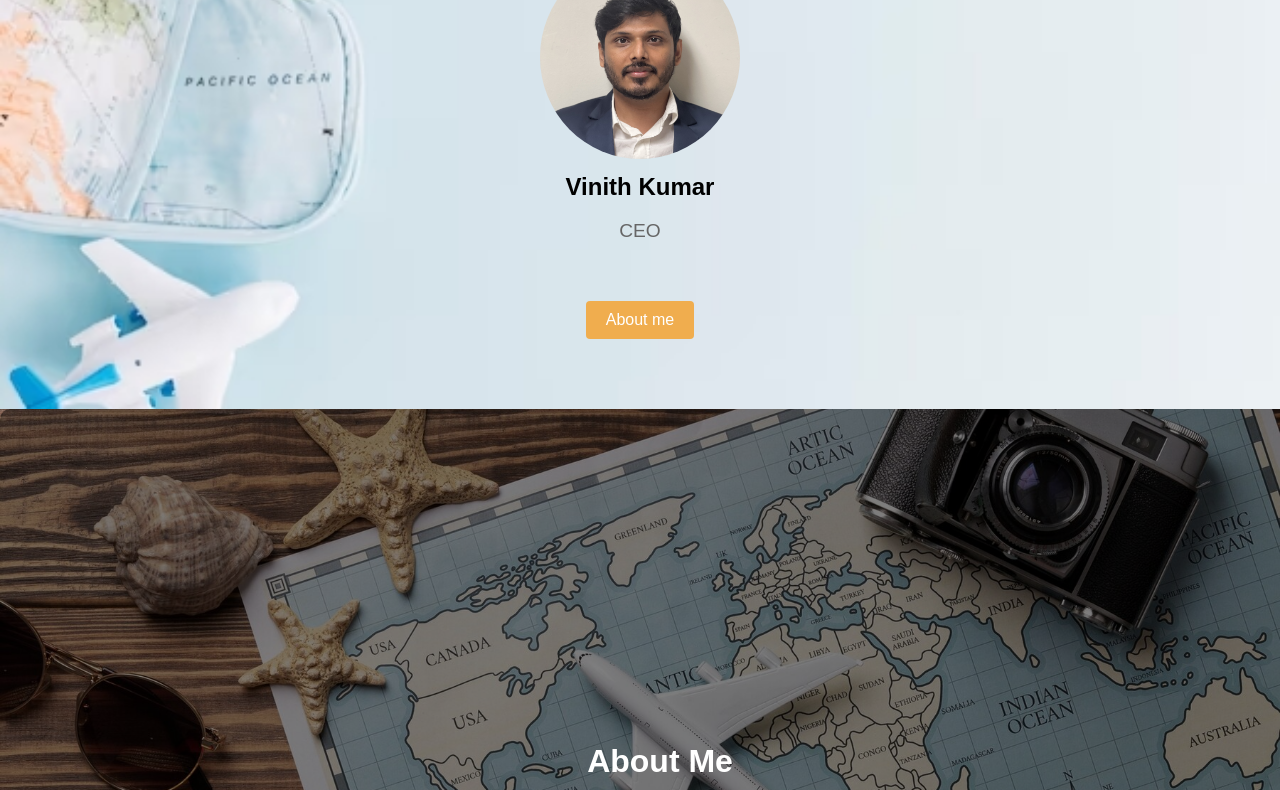
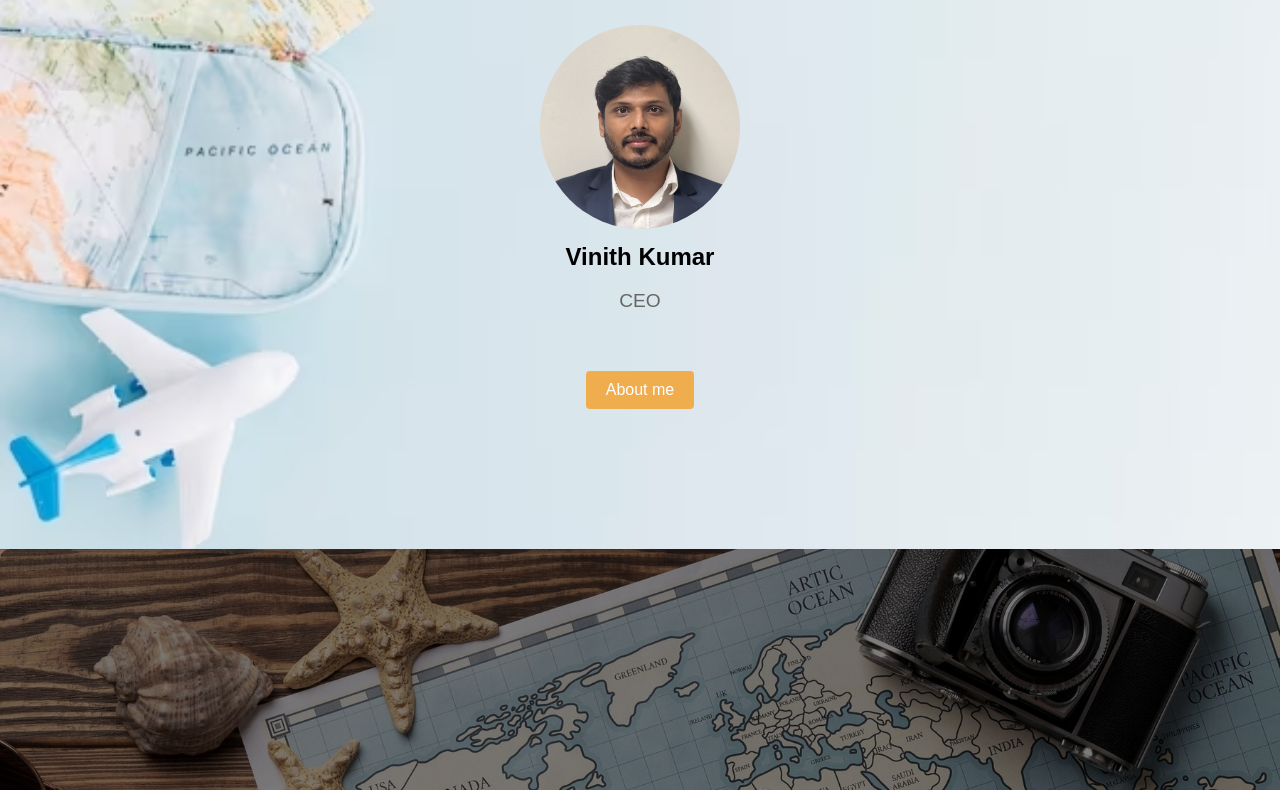
Before and after one commit to Vinith1397/VinithTravels, a plain HTML site: page about.html in a window 1280 px wide. Shown: the part 299-1089 px from the top of the page. Drawn offline with Linux system fonts and the light colour scheme.

Commit message:
Update style.css

```diff
--- a/style.css
+++ b/style.css
@@ -157,7 +157,7 @@ nav a:hover {
 
 
 .team {
-    padding: 70px 20px;
+    padding: 140px 20px;
     text-align: center;
     background: url('images/homepage.jpg') no-repeat center center/cover;
 
```
